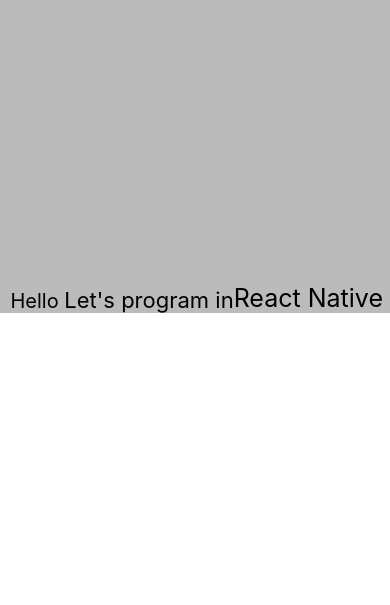
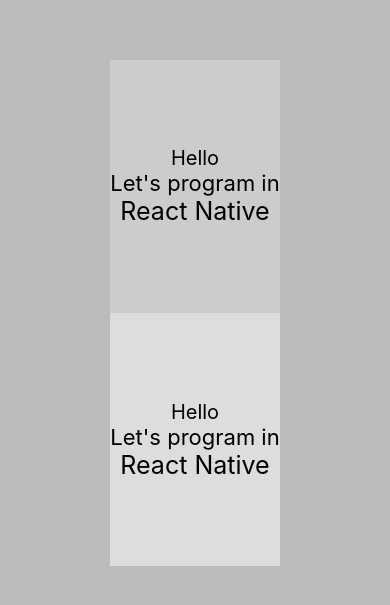
Before and after one commit to ahmadysayed/native-ecommerce, a React Native app: screen / in a window 390 px wide. Shown: the part 109-714 px from the top of the page. Built offline with nearby package versions, Linux system fonts and the light colour scheme.

Commit message:
[UI] seperated styles

```diff
--- a/App.js
+++ b/App.js
@@ -1,19 +1,45 @@
-import { Text, View } from "react-native";
+import { Text, View, StyleSheet } from "react-native";
 
 export default function App() {
   return (
-    <View
-      style={{
-        flexDirection: "row",
-        flex: 0.5,
-        alignItems: "flex-end",
-        justifyContent: "flex-end",
-        backgroundColor: "#bbb",
-      }}
-    >
-      <Text style={{ fontSize: 20 }}>Hello </Text>
-      <Text style={{ fontSize: 22 }}>Let's program in</Text>
-      <Text style={{ fontSize: 25 }}>React Native </Text>
+    <View style={styles.container}>
+      <View style={styles.topBox}>
+        <Text style={{ fontSize: 20 }}>Hello</Text>
+        <Text style={{ fontSize: 22 }}>Let's program in</Text>
+        <Text style={{ fontSize: 25 }}>React Native</Text>
+      </View>
+
+      <View style={styles.bottomBox}>
+        <Text style={{ fontSize: 20 }}>Hello</Text>
+        <Text style={{ fontSize: 22 }}>Let's program in</Text>
+        <Text style={{ fontSize: 25 }}>React Native</Text>
+      </View>
     </View>
   );
 }
+
+const styles = StyleSheet.create({
+  container: {
+    flexDirection: "column",
+    flex: 1,
+    alignItems: "center",
+    justifyContent: "center",
+    backgroundColor: "#bbb",
+  },
+
+  topBox: {
+    alignItems: "center",
+    justifyContent: "center",
+    flexDirection: "colum",
+    flex: 0.3,
+    backgroundColor: "#ccc",
+  },
+
+  bottomBox: {
+    flexDirection: "column",
+    flex: 0.3,
+    backgroundColor: "#ddd",
+    justifyContent: "center",
+    alignItems: "center",
+  },
+});
```
